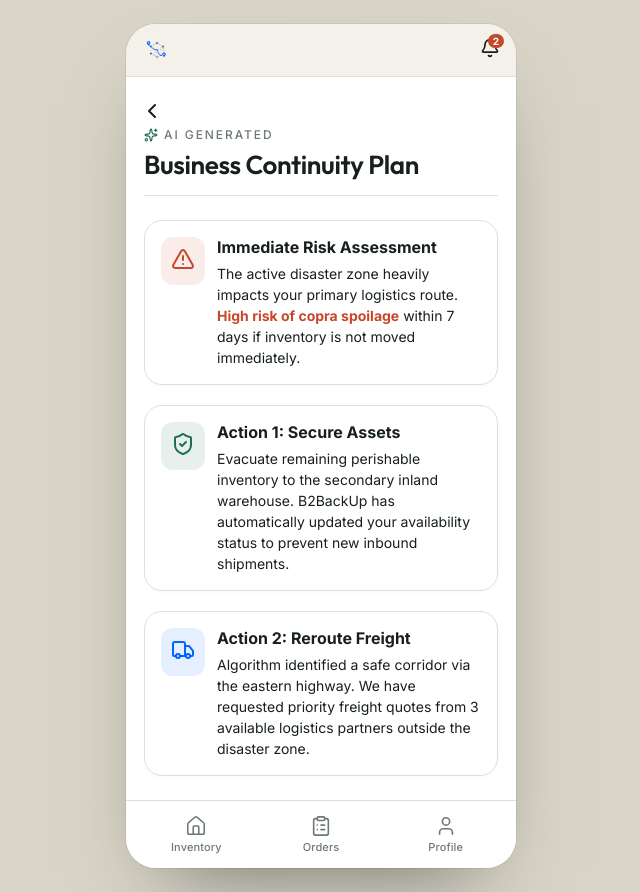
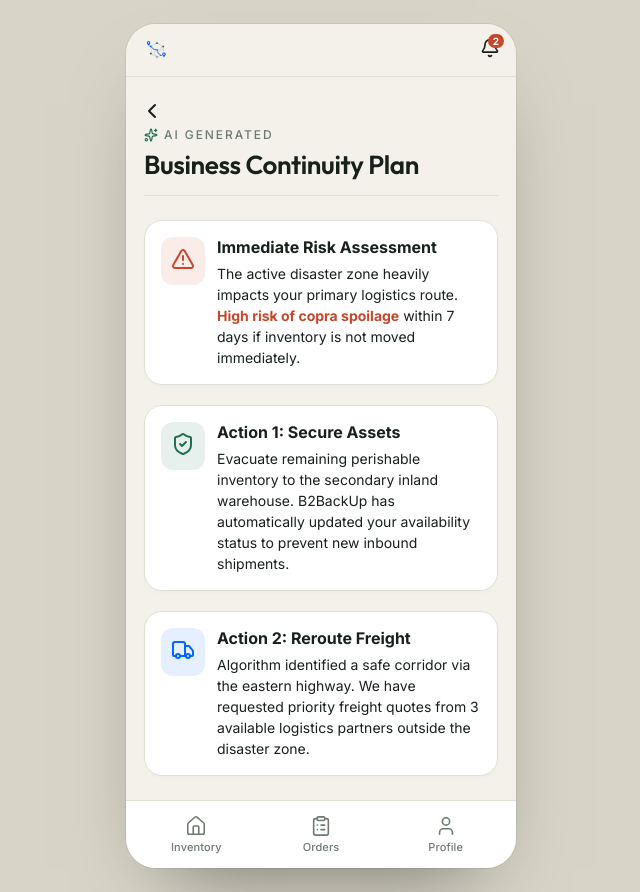
Before and after one commit to DominceAseberos/B2BackUp, a React (Vite) app: page /supplier/ai-bcp in a window 1280 px wide. Shown: the whole page, without its empty margins (319-959 px from the left). Built offline with nearby package versions, Linux system fonts and the light colour scheme.

Commit message:
fix: remove white background from AI BCP screen

```diff
--- a/src/features/AIBcpScreen.tsx
+++ b/src/features/AIBcpScreen.tsx
@@ -20,7 +20,7 @@ export function AIBcpScreen() {
   }, []);
 
   return (
-    <div className="shell" style={{ paddingBottom: 100, background: "var(--surface)", minHeight: "100vh" }}>
+    <div className="shell" style={{ paddingBottom: 100, minHeight: "100vh" }}>
       <div className="page-head" style={{ borderBottom: "1px solid var(--hair)", paddingBottom: 16 }}>
         <button className="progress__back" onClick={() => navigate(-1)} aria-label="Go back">
           <ChevronLeft size={24} />
```
